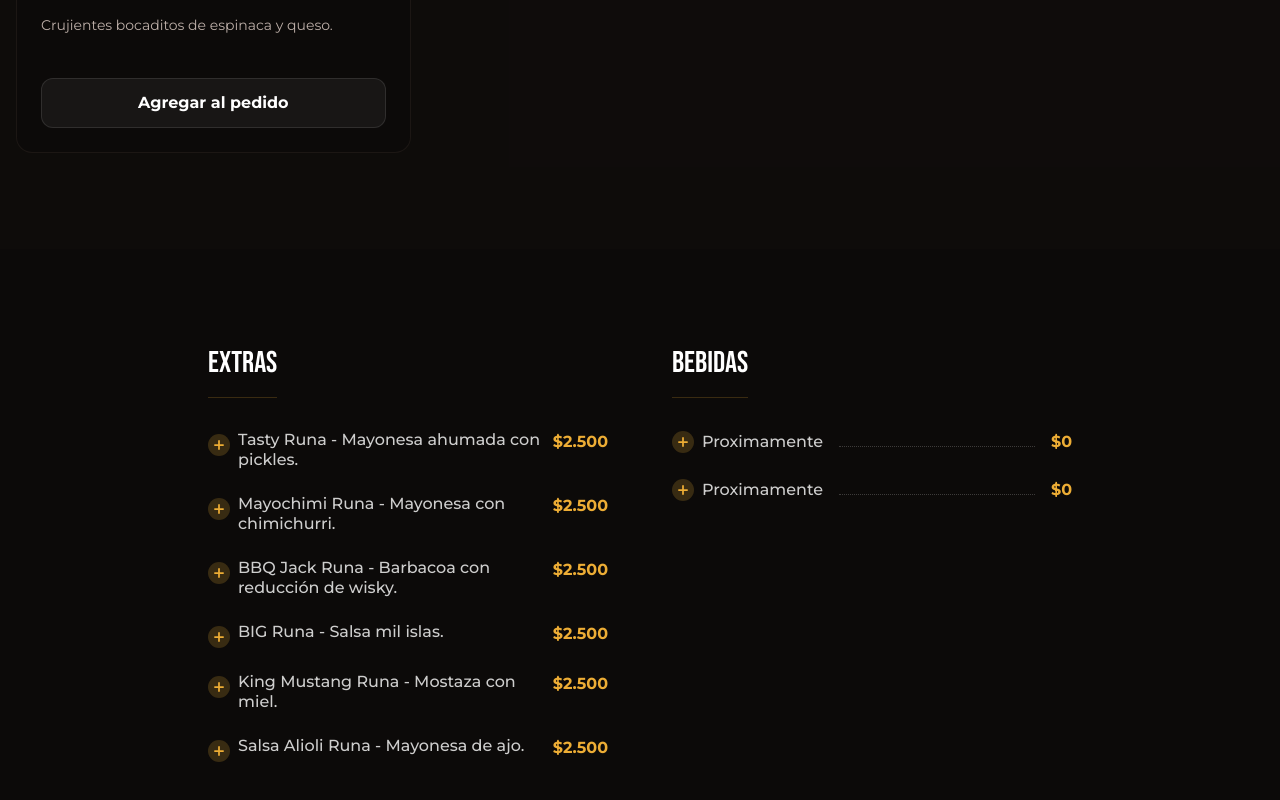
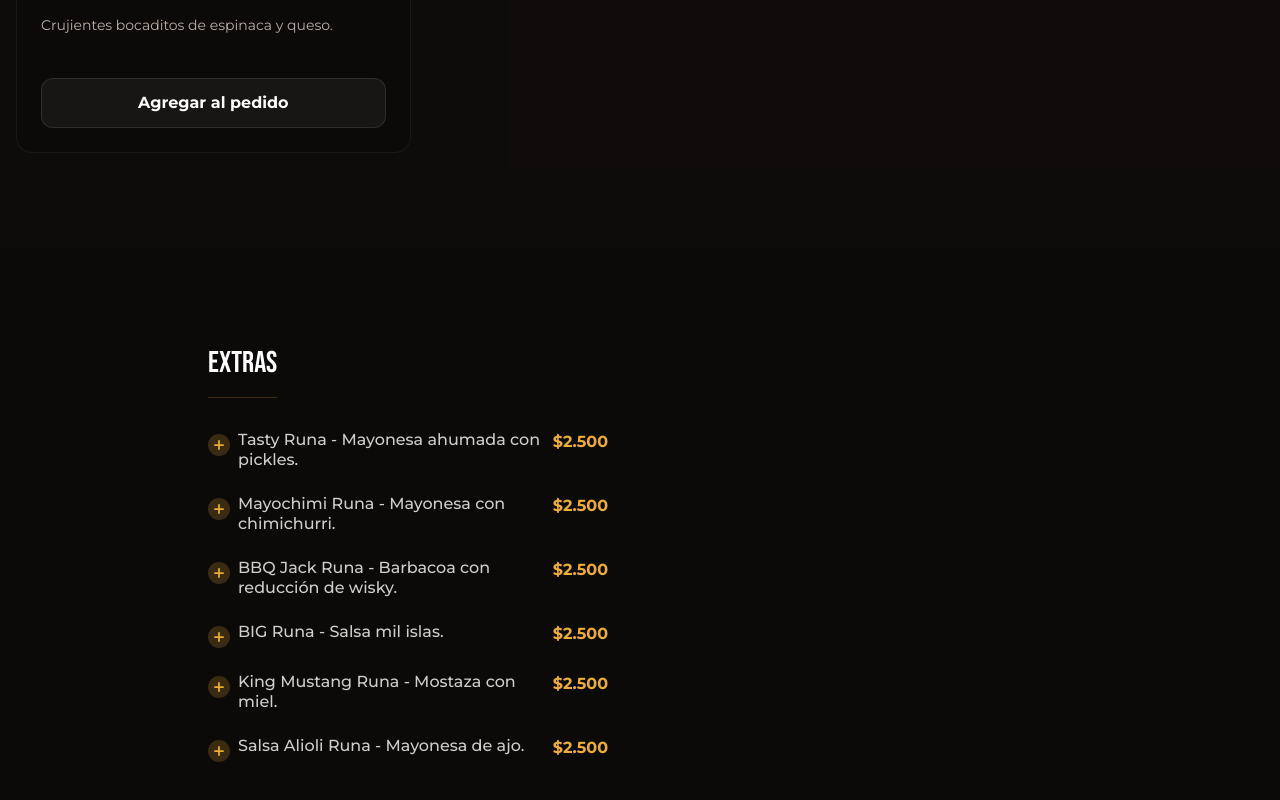
Before and after one commit to regenerik/runa-burguer, a React (Vite) app: page /menu in a window 1280 px wide. Shown: the part 4152-4952 px from the top of the page. Built offline with nearby package versions, Linux system fonts and the light colour scheme; a web font is replaced by a local one.

Commit message:
bebidas off

```diff
--- a/client/components/burger-shop/ExtrasSection.tsx
+++ b/client/components/burger-shop/ExtrasSection.tsx
@@ -57,7 +57,7 @@
           </div>
 
           {/* Bebidas */}
-          <div className="space-y-8">
+          {/* <div className="space-y-8">
             <h2 className="text-3xl font-heading text-white border-b border-primary/20 pb-4 inline-block">
               Bebidas
             </h2>
@@ -82,7 +82,7 @@
                 </div>
               ))}
             </div>
-          </div>
+          </div> */}
         </div>
       </div>
     </section>
```
